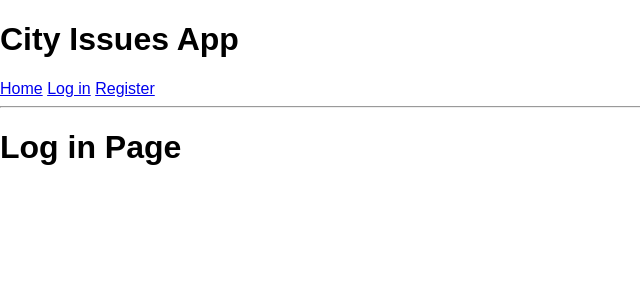
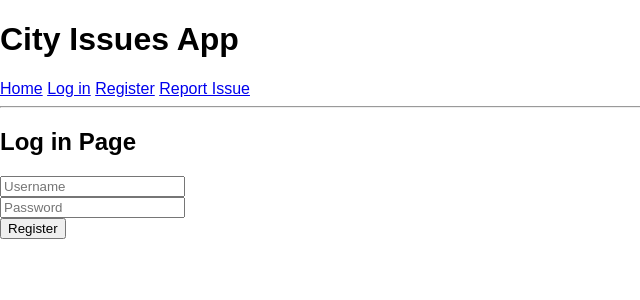
Before and after one commit to jzucko/City_Issues, a Flask app: page /login in a window 1280 px wide. Shown: the top 300 px of the page, without its empty margins (0-640 px from the left). Run offline with Flask 3, Linux system fonts and the light colour scheme.

Commit message:
Users and login done.

```diff
--- a/app.py
+++ b/app.py
@@ -16,19 +16,28 @@ db.init_app(app)
 #INDEX
 @app.route("/")
 def index():
+    if 'user_id' not in session:
+         return redirect('/login')
 
-    issues = Issue.query.all()
+    issues = Issue.query.filter_by(user_id = session['user_id']).all()
     return render_template("index.html", issues=issues)
 
 
 #CREATE
 @app.route("/create", methods=["GET", "POST"])
 def create():
+    if 'user_id' not in session:
+         return redirect('/login')
+
     if request.method == "POST":
         title = request.form["title"]
         description = request.form["description"]
 
-        issue = Issue(title=title, description=description)
+        issue = Issue(
+             title=title,
+             description=description,
+             user_id=session['user_id']
+             )
 
         db.session.add(issue)
         db.session.commit()
@@ -45,6 +54,11 @@ def register():
         username = request.form["username"]
         password = request.form["password"]
 
+        #check if user exists
+        existing_user = User.query.filter_by(username=username).first()
+        if existing_user:
+             return 'Username already exists.'
+
         hashed_password = generate_password_hash(password)
 
         user = User(username=username, password=hashed_password)
@@ -59,18 +73,21 @@ def register():
 
 
 #LOGIN
-@app.route("/login", )
+@app.route("/login", methods=['GET', 'POST'] )
 def login():
-    """if request.method == "DELETE":
-        title = request.form["title"]
-        description = request.form["description"]
+    if request.method == "POST":
+        username = request.form["username"]
+        password = request.form["password"]
 
-        issue = Issue(title=title, description=description)
+        user = User.query.filter_by(username=username).first()
 
-        db.session.add(issue)
-        db.session.commit()
+        if user and check_password_hash(user.password, password):
+             session['user_id'] = user.id
+             session['username'] = username
 
-        return redirect("/login")"""
+             return redirect("/")
+
+        return 'Invalid credentials.'
 
     return render_template("login.html")
 
--- a/templates/base.html
+++ b/templates/base.html
@@ -13,9 +13,24 @@
         <a href="/">Home</a>
         <a href="{{url_for('login')}}">Log in</a>
         <a href="{{url_for('register')}}">Register</a>
+        <a href="{{url_for('create')}}">Report Issue</a>
     </nav>
     <hr>
 
-    {% block body %} {% endblock %}
+    {% block body %}
+        {% if session.get ('user_id') %}
+            <p>
+                Logged in as {{ session['username'] }} |
+                <a href="{{url_for('logout')}}">Logout</a>
+                <a href="{{url_for('create')}}">Report Issue</a>
+            </p>
+        {% else %}
+            <a href="{{url_for('login')}}">Log in</a>
+            <a href="{{url_for('register')}}">Register</a>
+        {% endif %}
+
+
+
+    {% endblock %}
 </body>
 </html>
--- a/templates/login.html
+++ b/templates/login.html
@@ -7,6 +7,14 @@
 
 {% block body %}
 
-    <h1>Log in Page</h1>
+    <h2>Log in Page</h2>
+
+    <form method="POST">
+        <input type="text" name="username" placeholder="Username" required><br>
+        <input type="password" name="password" placeholder="Password" required><br>
+        <button type="submit">Register</button>
+
+    </form>
+
 
 {% endblock %}
```
Also changed, not shown: templates/index.html (+18 -0 lines), instance/issues.db.
